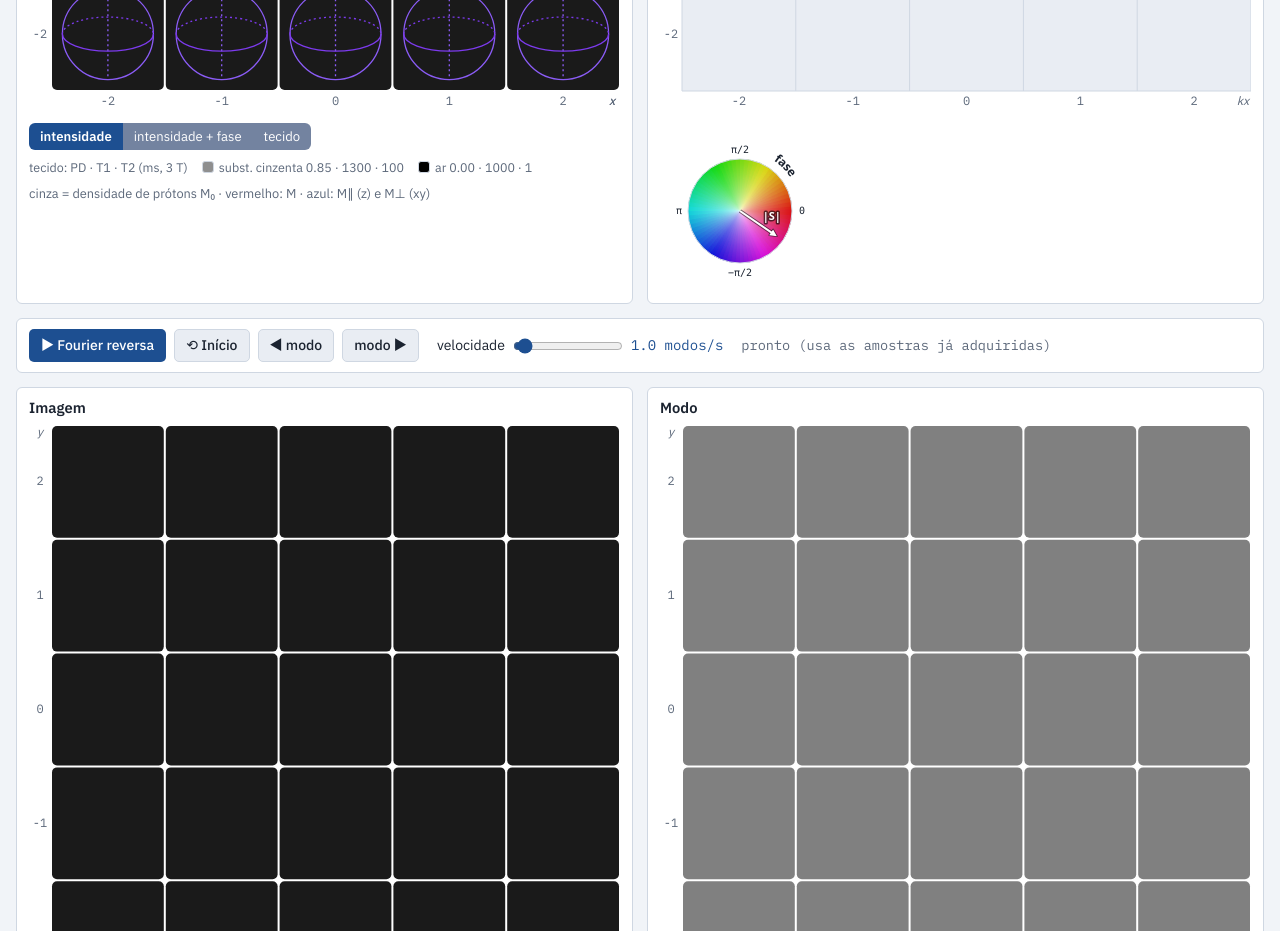
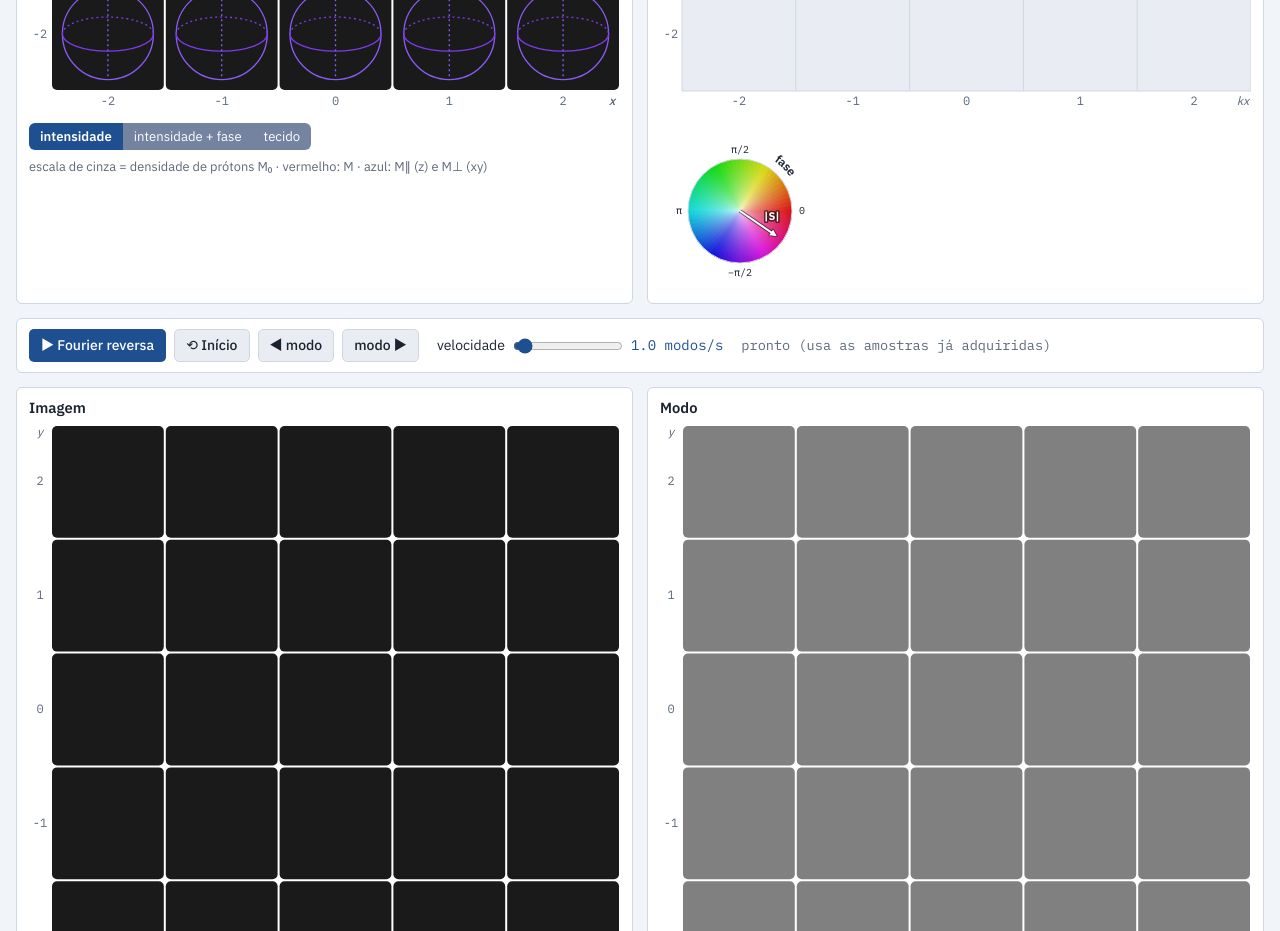
Before and after one commit to w40n5k1/MRIsim, a plain HTML site: page docs/index.html in a window 1280 px wide. Shown: the part 1240-2171 px from the top of the page. Drawn offline with Linux system fonts and the light colour scheme.

Commit message:
Pixel panel: 'escala de cinza' wording, tissue legend only in tissue mode, mode formula uses N
Co-Authored-By: Claude Fable 5.1 <noreply@anthropic.com>
Claude-Session: https://claude.ai/code/session_01LF4Womm7xdJwgcgeYHCb6A

```diff
--- a/docs/index.html
+++ b/docs/index.html
@@ -604,7 +604,7 @@ const I18N = {
     play: '▶ Aquisição', pause: '❚❚ Pausar', reset: '⟲ Início', prev: '◀ evento', next: 'evento ▶', speed: 'velocidade',
     phantom: 'objeto', squareAir: 'quadrado (cheio/vazio)', letterFAir: 'letra F (cheio/vazio)', uniform: 'uniforme (SC)', square: 'quadrado (SC sobre SB)', letterF: 'letra F (SC sobre SB)', ramp: 'rampa de M₀ (SC)', brain: 'cérebro', uniformDesc: '',
     modeDensity: 'intensidade', modePhase: 'intensidade + fase', modeTissue: 'tecido', relaxOverride: 'T1/T2 globais (ignorar tecidos)', tissueHdr: 'tecido: PD · T1 · T2 (ms, 3 T)', linear: 'intensidade linear (sem √)', compress: 'comprimir TR', loadseq: 'carregar sequência (.json)', copyseq: 'copiar JSON da sequência', lang: 'EN', copy: 'copiar SVG do diagrama', copied: 'copiado ✓', copyFail: 'falhou — selecione e copie',
-    tSpins: n => `Matriz ${n}×${n} de pixels (referencial girante)`, sSpinsDensity: 'cinza = densidade de prótons M₀ · vermelho: M · azul: M∥ (z) e M⊥ (xy)', sSpinsTissue: 'cor = tecido (T1, T2 e M₀ próprios) · vermelho: M · azul: M∥ (z) e M⊥ (xy)', sSpinsPhase: 'cor = fase de M⊥ · intensidade = |M⊥| · vermelho: M · azul: M∥ (z) e M⊥ (xy)',
+    tSpins: n => `Matriz ${n}×${n} de pixels (referencial girante)`, sSpinsDensity: 'escala de cinza = densidade de prótons M₀ · vermelho: M · azul: M∥ (z) e M⊥ (xy)', sSpinsTissue: 'cor = tecido (T1, T2 e M₀ próprios) · vermelho: M · azul: M∥ (z) e M⊥ (xy)', sSpinsPhase: 'cor = fase de M⊥ · intensidade = |M⊥| · vermelho: M · azul: M∥ (z) e M⊥ (xy)',
     tK: 'Espaço k (kₓ, k_y)', peDesc: 'codificação por fase', feDesc: 'codificação por frequência', envDesc: 'e<tspan dy="-5" font-size="8">−t/T2</tspan>',
     fplay: '▶ Fourier reversa', fpause: '❚❚ Pausar', freset: '⟲ Início', fprev: '◀ modo', fnext: 'modo ▶', fspeed: 'velocidade', fspeedUnit: 'modos/s',
     tImg: 'Imagem', tMode: 'Modo', tResid: 'Resíduo',
@@ -612,7 +612,7 @@ const I18N = {
     sImg: (s, n, nm, np) => `|Σ de ${s}/${nm} modos| (módulo) · ${n}/${np} amostras · branco = máximo da reconstrução completa`,
     sModeIdle: 'aguardando a Fourier reversa',
     sModeDC: (z) => `modo (0, 0): constante · × |S(0,0)| = ${z} ΣM₀ (vermelho = real positivo)`,
-    sMode: (kx, ky, z, ph) => `modo (kₓ, k_y) = (${kx}, ${ky}) e (${-kx}, ${-ky}): cos[2π(kₓx + k_yy)/5 + φ], padrão normalizado, φ = ${ph}° · × |S(k) + S(−k)*| = ${z} ΣM₀ (soma do par, real positiva: vermelho)`,
+    sMode: (kx, ky, z, ph) => `modo (kₓ, k_y) = (${kx}, ${ky}) e (${-kx}, ${-ky}): cos[2π(kₓx + k_yy)/${st.N} + φ], padrão normalizado, φ = ${ph}° · × |S(k) + S(−k)*| = ${z} ΣM₀ (soma do par, real positiva: vermelho)`,
     lGain: 'ganho do resíduo', sResid: (rmax, g) => `resíduo = imagem/c − imagem ideal, onde a imagem ideal é |M⊥| de cada pixel no eco central (o contraste que a sequência pretende, sem o filtro do espaço k) e c um fator de escala por mínimos quadrados · mesma escala de cinza da imagem, cinza médio = 0, ganho ×${g} · máx |Δ| = ${rmax} do máximo ideal`,
     sResid0: 'resíduo = imagem/c − imagem ideal · ≈ 0 (reconstrução exata)',
     fIdle: 'pronto (usa as amostras já adquiridas)', fRun: (s, kx, ky, nm) => `modo ${s}/${nm} · (kₓ, k_y) = ±(${kx}, ${ky})`, fDone: nm => `${nm}/${nm} · reconstrução completa`,
@@ -660,7 +660,7 @@ const I18N = {
     play: '▶ Acquire', pause: '❚❚ Pause', reset: '⟲ Start', prev: '◀ event', next: 'event ▶', speed: 'speed',
     phantom: 'phantom', squareAir: 'square (filled/empty)', letterFAir: 'letter F (filled/empty)', uniform: 'uniform (GM)', square: 'square (GM on WM)', letterF: 'letter F (GM on WM)', ramp: 'M₀ ramp (GM)', brain: 'brain',
     modeDensity: 'intensity', modePhase: 'intensity + phase', modeTissue: 'tissue', relaxOverride: 'global T1/T2 (ignore tissues)', tissueHdr: 'tissue: PD · T1 · T2 (ms, 3 T)', linear: 'linear intensity (no √)', compress: 'compress TR', loadseq: 'load sequence (.json)', copyseq: 'copy sequence JSON', lang: 'PT', copy: 'copy diagram SVG', copied: 'copied ✓', copyFail: 'failed — select and copy',
-    tSpins: n => `${n}×${n} pixel array (rotating frame)`, sSpinsDensity: 'gray = proton density M₀ · red: M · blue: M∥ (z) and M⊥ (xy)', sSpinsTissue: 'color = tissue (own T1, T2 and M₀) · red: M · blue: M∥ (z) and M⊥ (xy)', sSpinsPhase: 'color = phase of M⊥, intensity = |M⊥| · red: M · blue: M∥ (z) and M⊥ (xy)',
+    tSpins: n => `${n}×${n} pixel array (rotating frame)`, sSpinsDensity: 'gray scale = proton density M₀ · red: M · blue: M∥ (z) and M⊥ (xy)', sSpinsTissue: 'color = tissue (own T1, T2 and M₀) · red: M · blue: M∥ (z) and M⊥ (xy)', sSpinsPhase: 'color = phase of M⊥, intensity = |M⊥| · red: M · blue: M∥ (z) and M⊥ (xy)',
     tK: 'k-space (kₓ, k_y)', peDesc: 'phase encoding', feDesc: 'frequency encoding', envDesc: 'e<tspan dy="-5" font-size="8">−t/T2</tspan>',
     fplay: '▶ Inverse Fourier', fpause: '❚❚ Pause', freset: '⟲ Start', fprev: '◀ mode', fnext: 'mode ▶', fspeed: 'speed', fspeedUnit: 'modes/s',
     tImg: 'Image', tMode: 'Mode', tResid: 'Residual',
@@ -668,7 +668,7 @@ const I18N = {
     sImg: (s, n, nm, np) => `|Σ of ${s}/${nm} modes| (magnitude) · ${n}/${np} samples · white = maximum of the full reconstruction`,
     sModeIdle: 'waiting for the inverse Fourier',
     sModeDC: (z) => `mode (0, 0): constant · × |S(0,0)| = ${z} ΣM₀ (red = real positive)`,
-    sMode: (kx, ky, z, ph) => `mode (kₓ, k_y) = (${kx}, ${ky}) and (${-kx}, ${-ky}): cos[2π(kₓx + k_yy)/5 + φ], normalized pattern, φ = ${ph}° · × |S(k) + S(−k)*| = ${z} ΣM₀ (pair sum, real positive: red)`,
+    sMode: (kx, ky, z, ph) => `mode (kₓ, k_y) = (${kx}, ${ky}) and (${-kx}, ${-ky}): cos[2π(kₓx + k_yy)/${st.N} + φ], normalized pattern, φ = ${ph}° · × |S(k) + S(−k)*| = ${z} ΣM₀ (pair sum, real positive: red)`,
     lGain: 'residual gain', sResid: (rmax, g) => `residual = image/c − ideal image, where the ideal image is each pixel's |M⊥| at the central echo (the contrast the sequence intends, without the k-space filter) and c a least-squares scale factor · same gray scale as the image, mid-gray = 0, gain ×${g} · max |Δ| = ${rmax} of the ideal maximum`,
     sResid0: 'residual = image/c − ideal image · ≈ 0 (exact reconstruction)',
     fIdle: 'ready (uses the samples acquired so far)', fRun: (s, kx, ky, nm) => `mode ${s}/${nm} · (kₓ, k_y) = ±(${kx}, ${ky})`, fDone: nm => `${nm}/${nm} · reconstruction complete`,
@@ -774,7 +774,8 @@ function applyLang() {
   buildParamControls();
   $('tSpins').textContent = d.tSpins(st.N); $('sSpins').textContent = st.cellMode === 'phase' ? d.sSpinsPhase : (st.cellMode === 'tissue' ? d.sSpinsTissue : d.sSpinsDensity);
   const used = new Set(PH().label);
-  $('tissueLegend').innerHTML = `<span>${d.tissueHdr}</span>` + Object.entries(TISSUES).filter(([k]) => used.has(k)).map(([k, t]) => `<span><i style="background:${t.color}"></i>${loc(t.name)} ${t.pd.toFixed(2)} · ${t.T1} · ${t.T2}</span>`).join(''); $('tK').textContent = d.tK;
+  $('tissueLegend').innerHTML = `<span>${d.tissueHdr}</span>` + Object.entries(TISSUES).filter(([k]) => used.has(k)).map(([k, t]) => `<span><i style="background:${t.color}"></i>${loc(t.name)} ${t.pd.toFixed(2)} · ${t.T1} · ${t.T2}</span>`).join('');
+  $('tissueLegend').hidden = st.cellMode !== 'tissue'; $('tK').textContent = d.tK;
   $('fplay').textContent = F.playing ? d.fpause : d.fplay; $('freset').textContent = d.freset; $('fprev').textContent = d.fprev; $('fnext').textContent = d.fnext;
   $('lFspeed').textContent = d.fspeed; $('vFspeed').textContent = (F.speed = +$('fspeed').value / 10).toFixed(1) + ' ' + d.fspeedUnit;
   $('tImg').textContent = d.tImg; $('lGain').textContent = d.lGain;
```
Also changed, not shown: index.html (+6 -5 lines), web/lab_page_template_v1.html (+6 -5 lines), web/sequence_lab_v1.html (+6 -5 lines).
